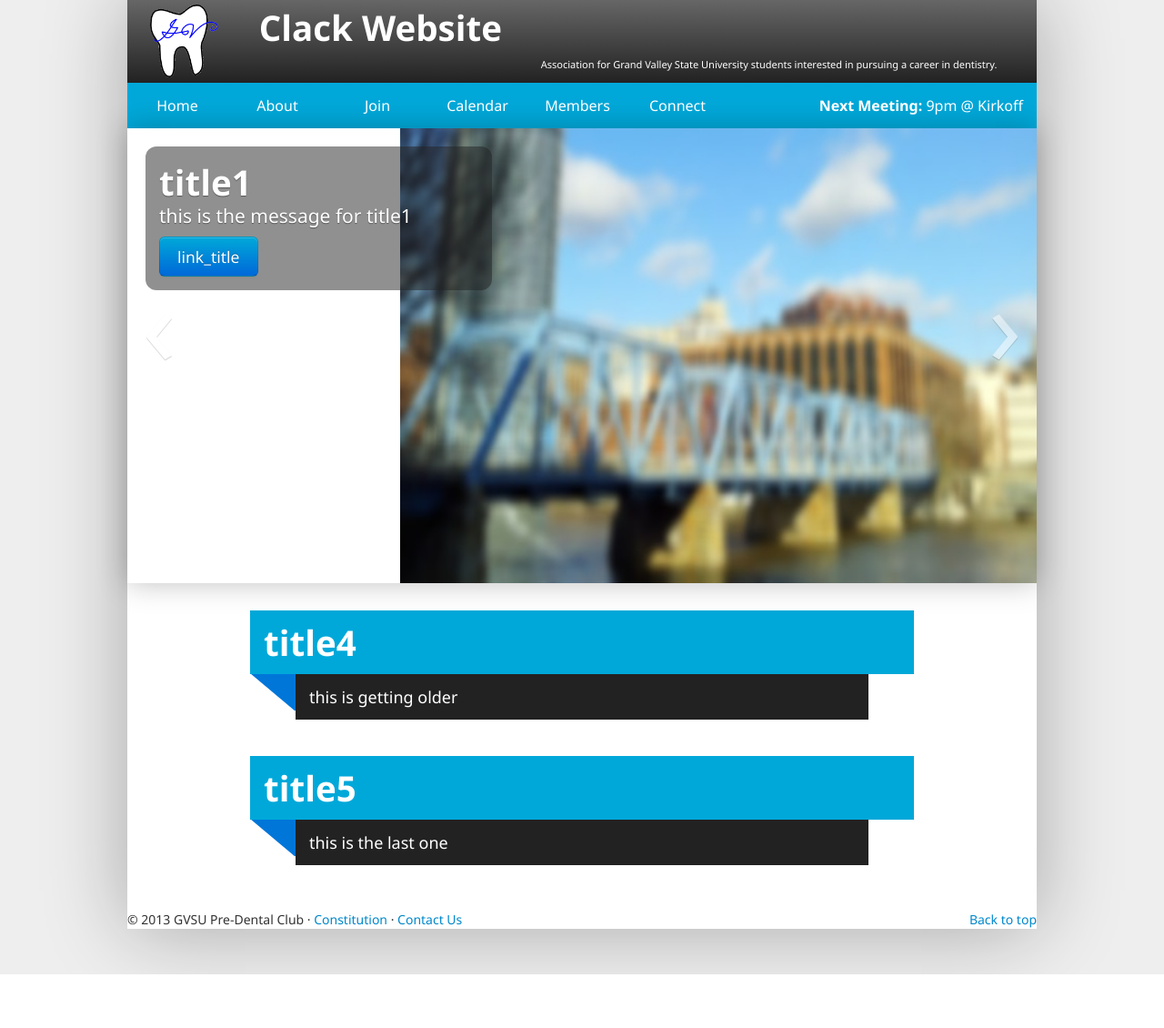
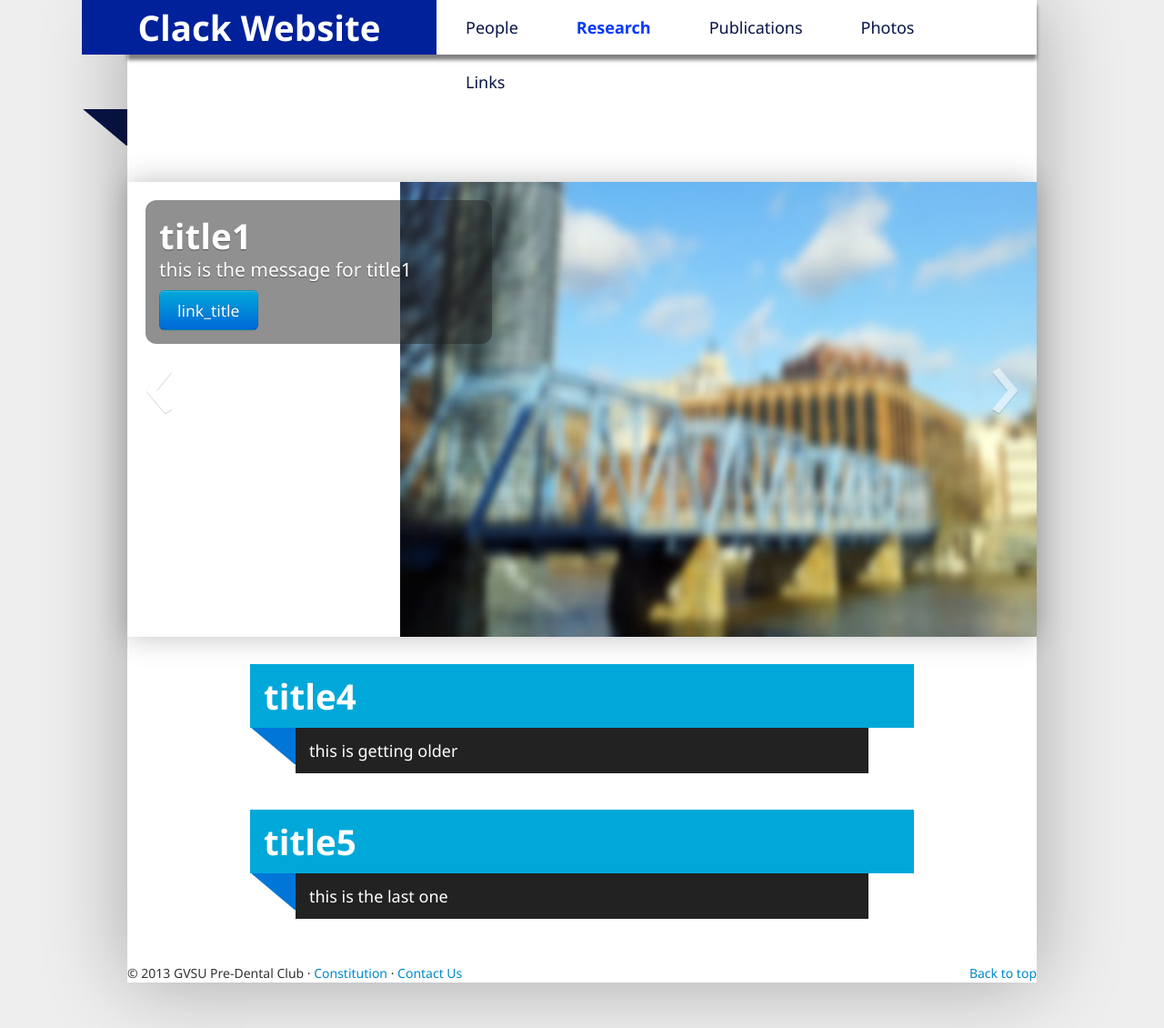
Before and after one commit to csescholars/prof_clack, a PHP site: page / in a window 1280 px wide. Shown: the whole page at 91% size. Before the commit the page ends 1071 px from the top, so only its background shows below. Run offline with PHP 8.4, Linux system fonts and the light colour scheme; some libraries are stand-ins or nearby versions.

Commit message:
sexy nav bar

```diff
--- a/css/navbar.css
+++ b/css/navbar.css
@@ -8,15 +8,16 @@ PURPOSE: nav style
 
 /*
 Colors according to Kulor test
-http://kuler.adobe.com/#themeID/1968810
-Light Slate Gray
-#CCDDEE
-Light Background
-#F0F0FF
-Slate
-#37414F
+https://kuler.adobe.com/Blue-yellow-and-white-color-theme-90519/
+Michigan Blue
+#091447
 White
 #FFFFFF
+Yellow accents
+#FFCC06
+Blue shading
+#0638FF
+#01219B
 */
 
 /* CSS Document */
@@ -26,95 +27,106 @@ White
 	margin: 0px;
 }
 
-.header {
+/*--------------------------------------------------*/
 
-	padding-bottom: 10px;
+.title {
 
-	background-color: #222222;
-
-	/* IE10 Consumer Preview */
-	background-image: -ms-linear-gradient(top, #666666 0%, #222222 100%);
-
-	/* Mozilla Firefox */
-	background-image: -moz-linear-gradient(top, #666666 0%, #222222 100%);
-
-	/* Opera */
-	background-image: -o-linear-gradient(top, #666666 0%, #222222 100%);
-
-	/* Webkit (Safari/Chrome 10) */
-	background-image: -webkit-gradient(linear, left top, left bottom, color-stop(0, #666666), color-stop(1, #222222));
-
-	/* Webkit (Chrome 11+) */
-	background-image: -webkit-linear-gradient(top, #666666 0%, #222222 100%);
-
-	/* W3C Markup, IE10 Release Preview */
-	background-image: linear-gradient(to bottom, #666666 0%, #222222 100%);	color: #FFFFFF;
+	margin-left: -50px;
+	float: left;
+	width: 39%;
+	color: #FFFFFF;
+	background-color: #01219B;
 }
 
-.header .image {
+.title h1 {
 
-	padding: 5px;
-	display: inline-block;
-	float: left;
+	text-align: center;
 }
 
-.header img {
-	height: 80px;
-	margin-left: 20px;
-}
+.nav_bar {
 
-.header .title {
-
-	display: inline-block;
-	padding-left: 40px;
-}
-
-.header .title_description {
-
-	display: inline-block;
-	font-size: 11px;
-	padding-left: 350px;
+	float: left;
+	width: 66%;
 }
 
 .tabs {
-	background-color: #00A8D9;
-	height: 50px;
+
+	background-color: #FFFFFF;
+/*
+	-moz-box-shadow: inset 0 0 5px 5px rgb(0.8, 9,20,71);
+	-webkit-box-shadow: inset 0 0 5px 5px rgb(0.8, 9,20,71);
+	box-shadow: inset 0 0 5px 5px rgb(0.8, 9,20,71);
+*/
+	height: 60px;
 	position: relative;
 }
 
-.selected {
-	background-color: #222222;
-}
+.tab_item {
 
-.navbar a {
-	text-decoration: none;
-}
-
-.tab_item {
 	display: block;
 	float: left;
-	padding: 15px;
-	width: 80px;
-	color: #FFFFFF;
-	font-size: 16px;
-	text-align: center;
+	padding-left: 32px;
+	padding-right: 32px;
+	color: #091447;
+	font-size: 18px;
+	line-height: 60px;
 	z-index: 200;
 	position: relative;
 	cursor: pointer;
 }
 
-.tab_item:hover {
-	color: #DDDDDD;
+.nav_bar_finish {
+
+	clear: left;
 }
 
-.tab_item_right {
+.nav_diag {
 
-	display: block;
-	float: right;
-	padding: 15px;
+	left: -50px;
+    width: 150px;
+    height: 40px;
+    margin-left: 25px;
+    margin-bottom: -40px;
+
+    position: relative;
+    z-index: -1;
+    -webkit-transform: skew(50deg);
+    -moz-transform: skew(50deg);
+    -o-transform: skew(50deg);
+    background: #091447;
+}
+
+.tab_item:hover {
+	color: #0638FF;
+}
+
+.entire_nav_bar {
+		height: 60px;
+		background: white;
+-webkit-box-shadow: 0 6px 4px rgb(0, 0, 0, 0.5);
+   -moz-box-shadow: 0 6px 4px rgb(0, 0, 0, 0.5);
+        box-shadow: 0 6px 4px rgb(0, 0, 0, 0.5);
+}
+
+.selected {
+
+	font-weight: bold;
+	color: #0638FF;
+}
+
+.nav_bar a {
+
+	text-decoration: none;
+}
+
+.title a {
+
 	color: #FFFFFF;
-	font-size: 16px;
-	text-align: center;
-	z-index: 200;
-	position: relative;
+	text-decoration: none;
 }
+
+.title a:hover {
+
+	color: #B6E8FF;
+	text-decoration: none;
+}
--- a/includes/nav.php
+++ b/includes/nav.php
@@ -1,23 +1,26 @@
-<div class='header'>
-  <div class='image'>
-    <img src="images/gvsu_predental_logo_trans.png">
+<div class='entire_nav_bar'>
+  <div class='title'>
+    <a href='index.html'>
+      <h1>
+        Clack Website
+      </h1>
+    </a>
   </div>
-  <div class='title'>
-    <h1>
-      Clack Website
-    </h1>
-  </div>
-  <br />
-  <div class='title_description'>
-    Association for Grand Valley State University students interested in pursuing a career in dentistry.
+  <div class='nav_bar'>
+    <div class='tabs'>
+      <a href='about.html'><span class="tab_item about">People</span></a>
+      <a href='join.html'><span class="tab_item join selected">Research</span></a>
+      <a href='calendar.html'><span class="tab_item calendar">Publications</span></a>
+      <a href='members.html'><span class="tab_item members">Photos</span></a>
+      <a href='connect.html'><span class="tab_item connect">Links</span></a>
+    </div>
   </div>
 </div>
-<div class='tabs'>
-  <a href='index.html'><span class="tab_item home">Home</span></a>
-  <a href='about.html'><span class="tab_item about">About</span></a>
-  <a href='join.html'><span class="tab_item join">Join</span></a>
-  <a href='calendar.html'><span class="tab_item calendar">Calendar</span></a>
-  <a href='members.html'><span class="tab_item members">Members</span></a>
-  <a href='connect.html'><span class="tab_item connect">Connect</span></a>
-  <span class="tab_item_right"><b>Next Meeting:</b> <span class='cushycms'>9pm @ Kirkoff<span></span>
+<div class="nav_bar_finish">
 </div>
+<div class="nav_diag">
+</div>
+<br />
+<br />
+<br />
+<br />
```
